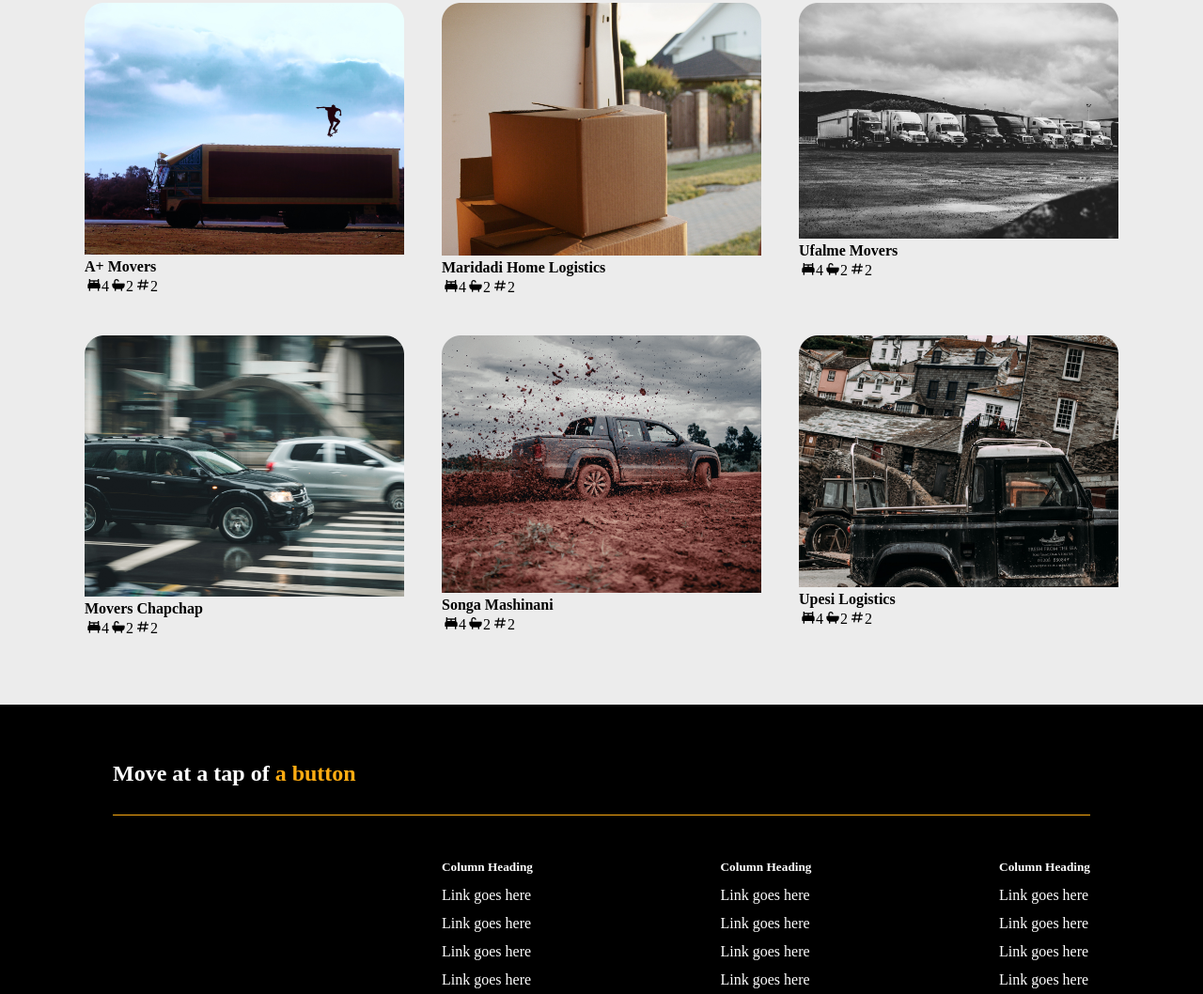
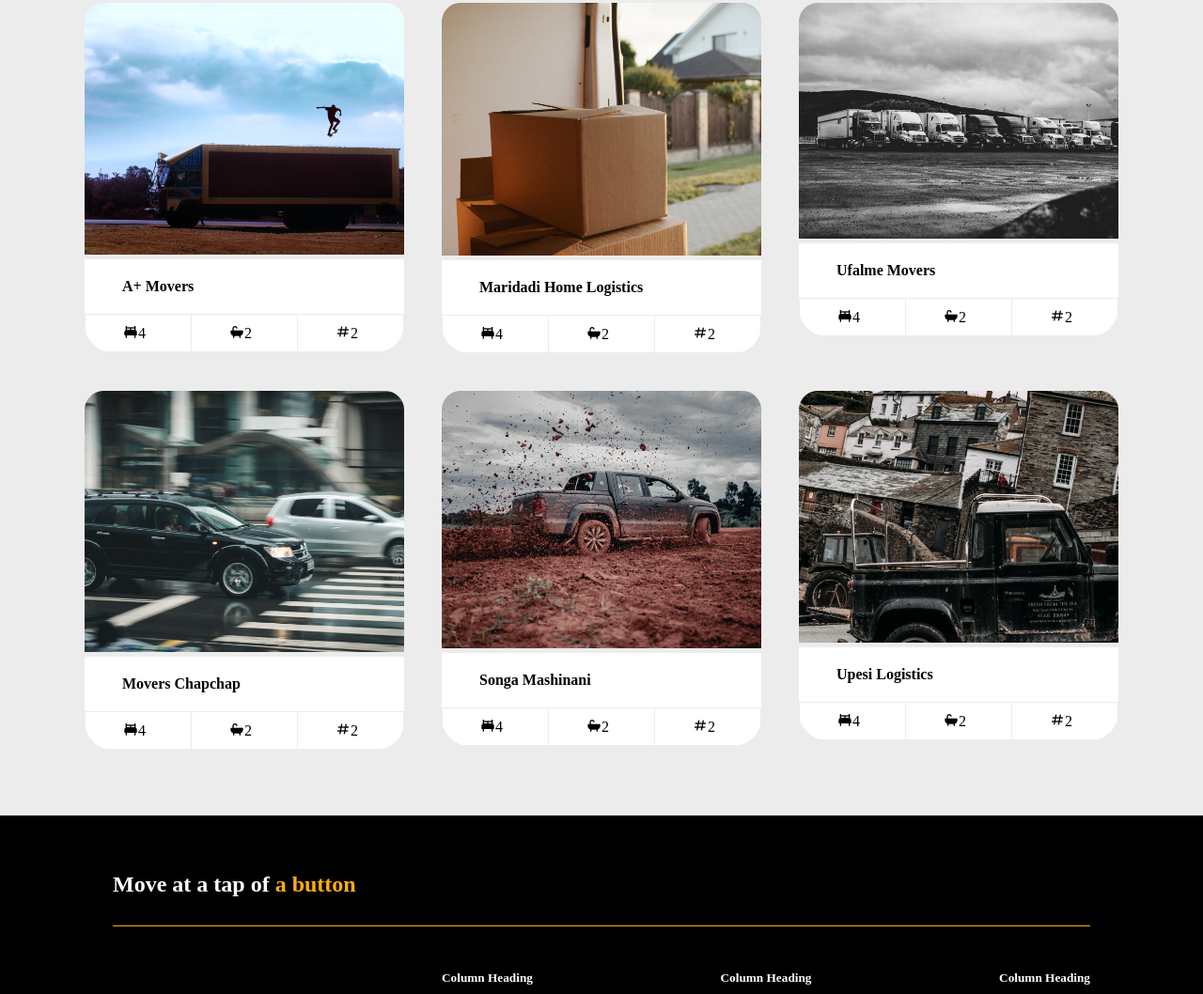
Before and after one commit to NgochoCharity/Week-2, a plain HTML site: page index.html in a window 1280 px wide. Shown: the part 1603-2661 px from the top of the page at 94% size. Drawn offline with nearby package versions, Linux system fonts and the light colour scheme.

Commit message:
styles the icons in the card section

```diff
--- a/assets/css/styles.css
+++ b/assets/css/styles.css
@@ -4,6 +4,7 @@
     list-style: none;
     box-sizing: border-box;
     text-decoration: none;
+
 }
 .HeroSection{
     background: url("../images/moving\ 1.png");
@@ -130,6 +131,7 @@ h1{
     font-size: 12px;
 }
 /* ThirdSection */
+
 .ThirdSection{
     background-color: #ECECEC;
     margin: 40px 0 0 0;
@@ -153,10 +155,35 @@ border: none;
 }
 .allimages{
     width: 100%;
+
 }
+
 .allimages img{
     width: 100%;
 }
+.allimages > .img >h4{
+    padding: 20px 0 20px 40px;
+    background-color: white;
+    margin-top: 1px;
+
+}
+.img >table{
+    padding: 10px;
+    border: 1px solid #ECECEC;
+    border-collapse: collapse;
+    margin: 0;
+    width: 100%;
+    background-color: white;
+    border-radius: 0 0 30px 30px;
+}
+
+.img table tr td{
+    padding: 10px 0 10px 40px ;
+    border: 1px solid #ECECEC;
+    border-collapse: collapse;
+
+}
+
 /* Footer */
 .Footer{
     padding: 60px 120px 60px 120px;
@@ -180,3 +207,6 @@ border: none;
     line-height: 30px;
     margin-left: 350px;
 }
+/* movers.html */
+
+/* navbar */
```
